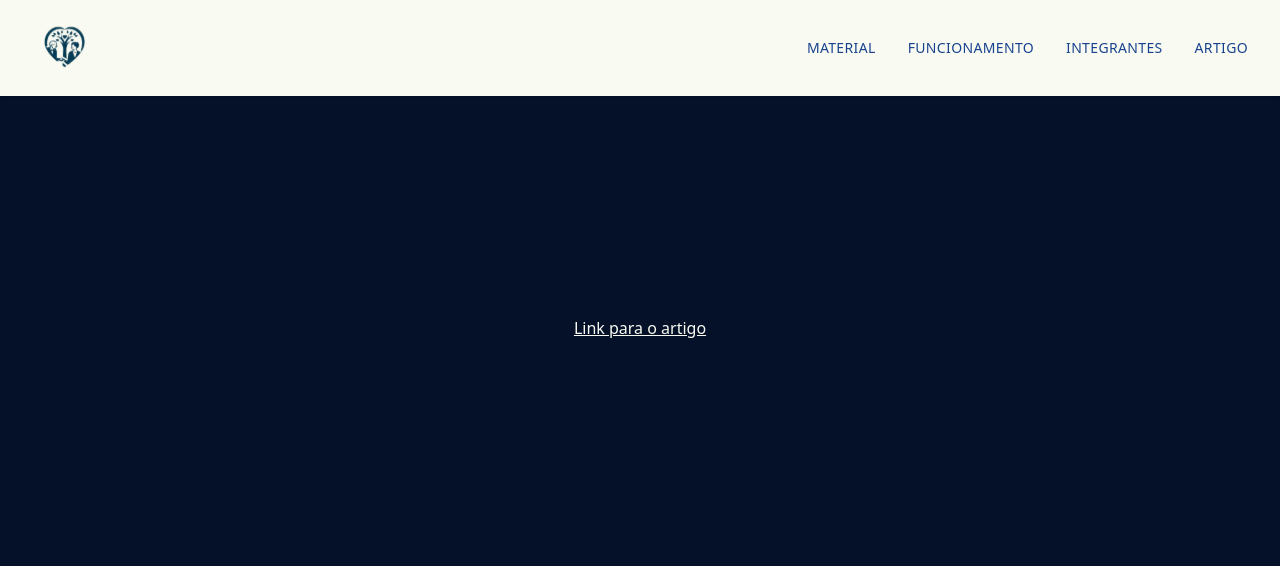
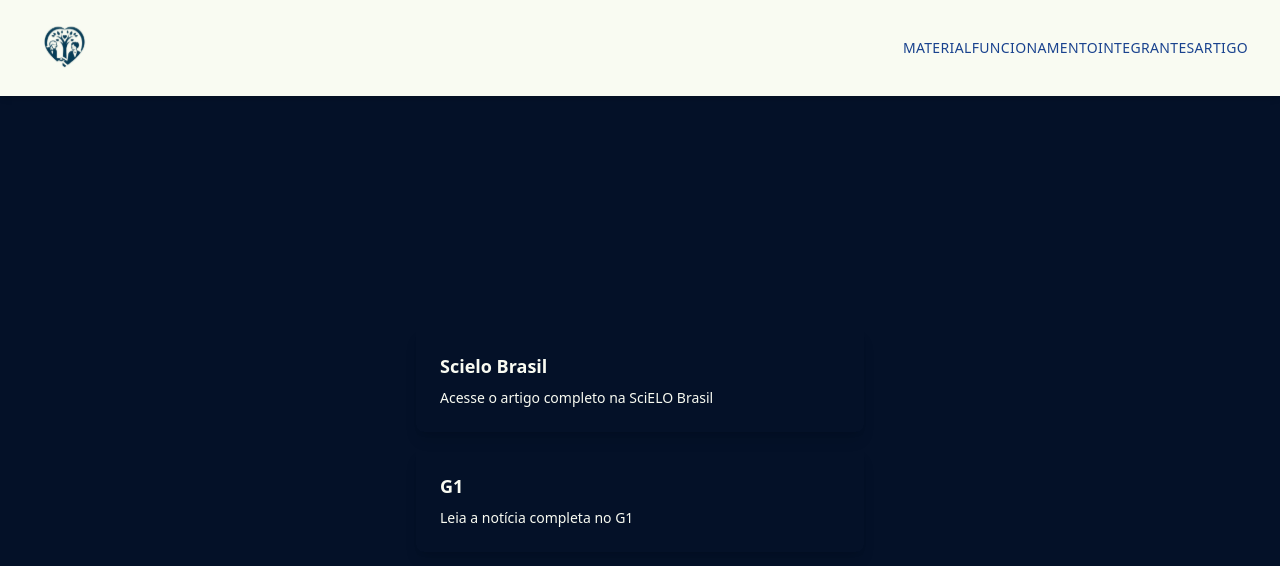
Before and after one commit to BG0010/Site-TCC, a React (Vite) app: page /artigo in a window 1280 px wide. Shown: the top 566 px of the page. Built offline with nearby package versions, Linux system fonts and the light colour scheme.

Commit message:
finalizado alterações

```diff
--- a/src/Artigo.jsx
+++ b/src/Artigo.jsx
@@ -1,6 +1,20 @@
-import React, { useState } from 'react';
-import { Link } from 'react-router-dom';
+import React, { useState, useEffect } from "react";
+import { Link } from "react-router-dom";
 import logo from './assets/logo.svg';
+
+const Card = ({ title, description, href, bgColor, textColor }) => (
+  <div className={`bg-${bgColor} text-${textColor} p-6 rounded-lg shadow-lg transition-transform transform hover:scale-105 mb-4 max-w-md w-full`}>
+    <a
+      href={href}
+      className="block hover:underline"
+      target="_blank"
+      rel="noopener noreferrer"
+    >
+      <h2 className="text-lg font-semibold mb-2">{title}</h2>
+      <p className="text-sm">{description}</p>
+    </a>
+  </div>
+);
 
 export default function Artigo() {
   const [isOpen, setIsOpen] = useState(false);
@@ -9,15 +23,27 @@
     setIsOpen(!isOpen);
   };
 
+  // Close menu if clicked outside
+  useEffect(() => {
+    const handleClickOutside = (event) => {
+      if (isOpen && !event.target.closest('nav')) {
+        setIsOpen(false);
+      }
+    };
+
+    document.addEventListener('mousedown', handleClickOutside);
+    return () => document.removeEventListener('mousedown', handleClickOutside);
+  }, [isOpen]);
+
   return (
-    <div className='bg-DarkBlue min-h-screen flex flex-col text-WhiteHeader'>
+    <div className="bg-DarkBlue min-h-screen text-WhiteHeader flex flex-col">
       {/* Header */}
-      <header className="bg-WhiteHeader shadow">
-        <div className="container mx-auto flex justify-between items-center py-4 px-4 md:px-8">
+      <header className="bg-WhiteHeader shadow-md">
+        <div className="container mx-auto flex justify-between items-center py-4 px-4 md:px-8 max-w-7xl">
           {/* Logo */}
           <div className="flex items-center">
             <Link to="/">
-              <img src={logo} alt="Logo" className="h-12 md:h-16 w-auto" />
+              <img src={logo} alt="Logo" className="h-12 md:h-16 w-auto transition-transform transform hover:scale-105" />
             </Link>
           </div>
 
@@ -35,23 +61,23 @@
                   strokeLinecap="round"
                   strokeLinejoin="round"
                   strokeWidth="2"
-                  d={isOpen ? 'M6 18L18 6M6 6l12 12' : 'M4 6h16M4 12h16M4 18h16'}
+                  d={isOpen ? "M6 18L18 6M6 6l12 12" : "M4 6h16M4 12h16M4 18h16"}
                 />
               </svg>
             </button>
           </div>
 
           {/* Navegação */}
-          <nav className={`${isOpen ? 'block' : 'hidden'} md:block`}>
-            <ul className="flex flex-col md:flex-row space-y-2 md:space-y-0 md:space-x-8 text-buttonHome uppercase text-xs md:text-sm font-medium tracking-wide">
+          <nav className={`flex flex-col md:flex-row md:space-x-10 ${isOpen ? "block" : "hidden"} md:block`}>
+            <ul className="space-y-2 md:space-y-0 flex flex-col md:flex-row text-buttonHome uppercase text-xs md:text-sm font-medium tracking-wide">
               <li className="hover:text-DarkBlue">
                 <Link to="/material">Material</Link>
               </li>
               <li className="hover:text-DarkBlue">
-                <Link to='/funcionamento'>Funcionamento</Link>
+                <Link to="/funcionamento">Funcionamento</Link>
               </li>
               <li className="hover:text-DarkBlue">
-                <Link to='/integrantes'>Integrantes</Link>
+                <Link to="/integrantes">Integrantes</Link>
               </li>
               <li className="hover:text-DarkBlue">
                 <Link to='/artigo'>Artigo</Link>
@@ -62,19 +88,21 @@
       </header>
 
       <main className="flex-1 flex flex-col items-center justify-center p-4 md:p-8">
-        <div className="bg-blue-400 text-white text-center py-2 px-4 rounded-lg mb-4">
-          <a
-            href="https://www.scielo.br/j/reben/a/PXhg5WN8VCF53b5mDdsN3GH/"
-            className="underline text-sm md:text-base"
-            target="_blank"
-            rel="noopener noreferrer"
-          >
-            Link para o artigo
-          </a>
-        </div>
-        <div className="bg-blue-600 text-white h-16 w-full max-w-md rounded-lg mb-4"></div>
-        <div className="bg-blue-600 text-white h-16 w-full max-w-md rounded-lg mb-4"></div>
-        <div className="bg-blue-600 text-white h-16 w-full max-w-md rounded-lg"></div>
+        <Card
+          title="Scielo Brasil"
+          description="Acesse o artigo completo na SciELO Brasil"
+          href="https://www.scielo.br/j/reben/a/PXhg5WN8VCF53b5mDdsN3GH/"
+          bgColor="bg-CardArtigo"  // Cor mais clara
+          textColor="white"
+        />
+
+        <Card
+          title="G1"
+          description="Leia a notícia completa no G1"
+          href="https://g1.globo.com/ba/bahia/noticia/2023/07/27/familia-denuncia-asilo-de-cometer-abusos-contra-idosa-em-salvador-vitima-foi-encontrada-com-hematomas.ghtml"
+          bgColor="bg-CardArtigo"  // Cor mais clara
+          textColor="white"
+        />
       </main>
     </div>
   );
--- a/tailwind.config.js
+++ b/tailwind.config.js
@@ -11,7 +11,8 @@
       'buttonHome': '#19428E',
       'DarkBlue': '#041128',
       'WhiteHeader': '#F9FBF2',
-      'LightBlue': '#AFCBFF'
+      'LightBlue': '#AFCBFF',
+      'CardArtigo': '#0b2545',
     },
   },
   plugins: [],
```
